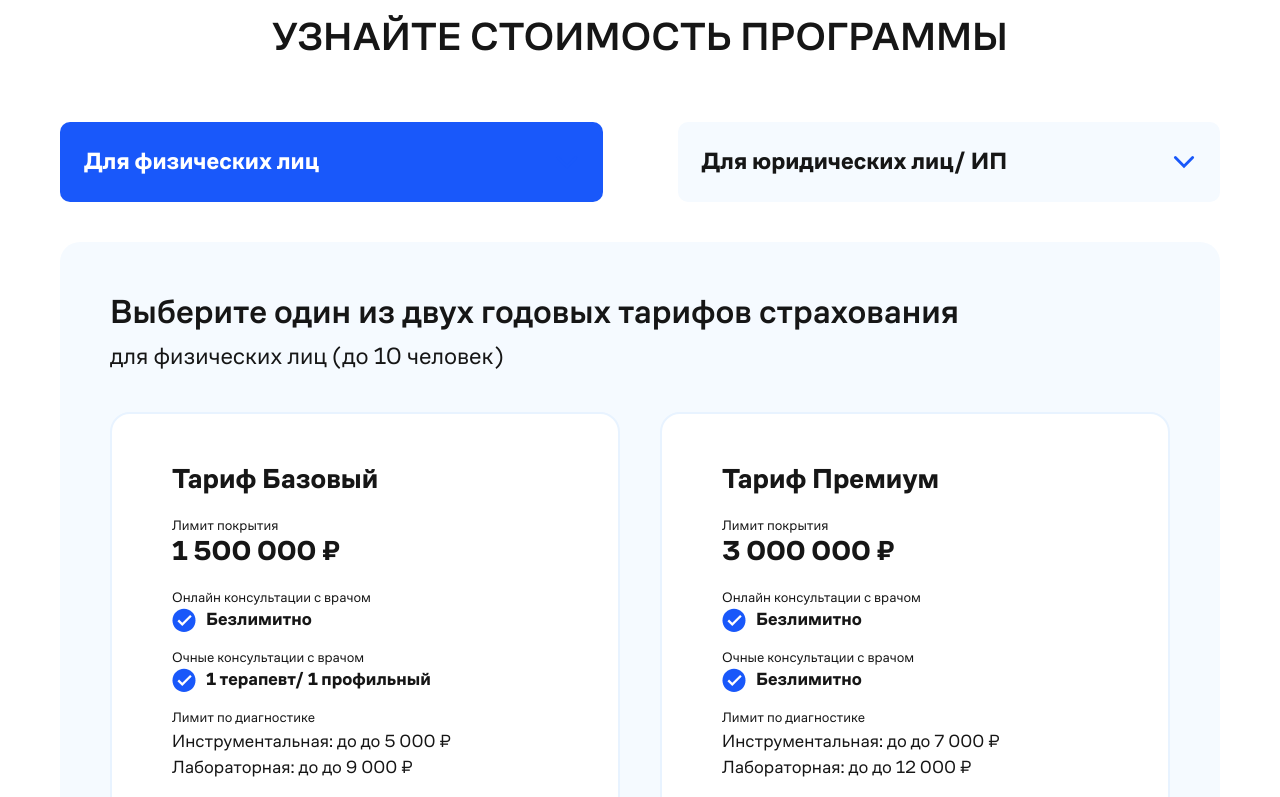
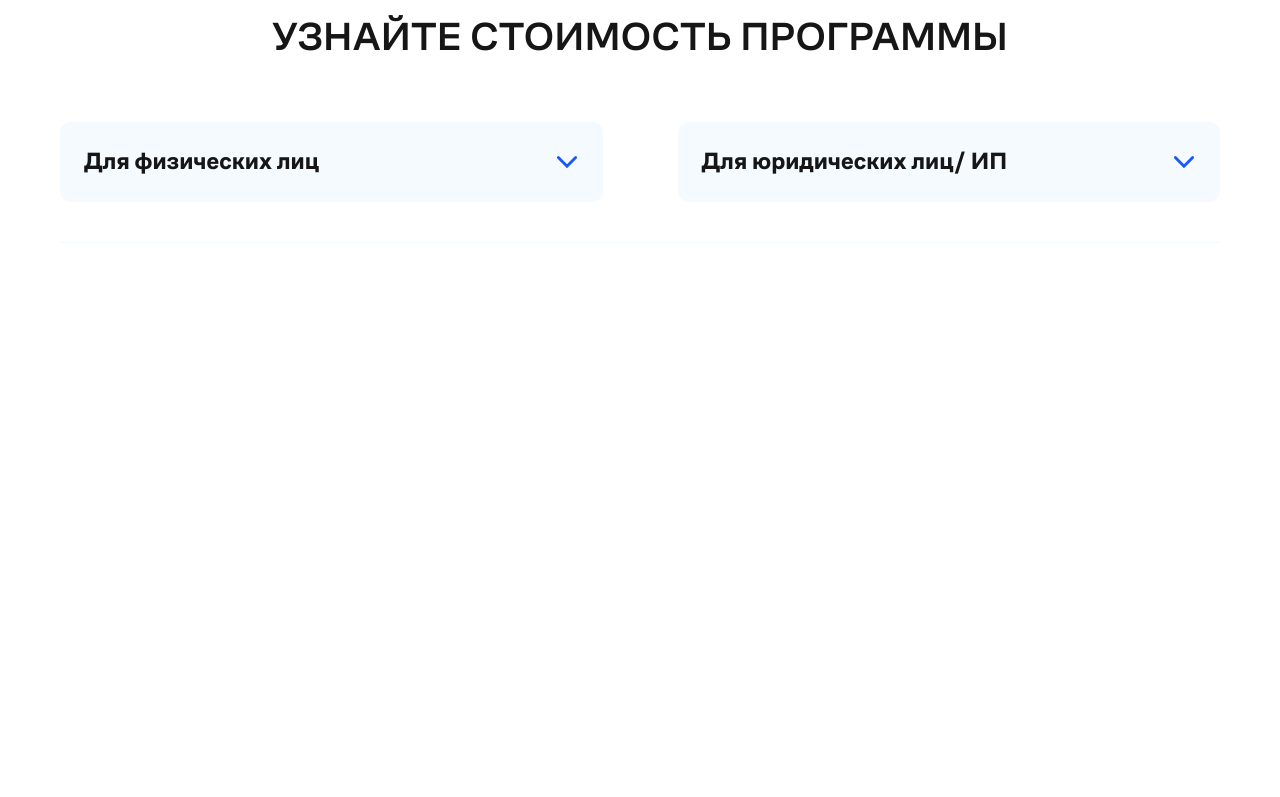
Before and after one commit to abrusdev/web-health-course, a Next.js app: page / in a window 1280 px wide. Shown: the part 2280-3077 px from the top of the page. After the commit the page ends 2523 px from the top, so only its background shows below. Built offline with nearby package versions, Linux system fonts and the light colour scheme.

Commit message:
add: some changes in tariff component

```diff
--- a/components/main-cost/index.jsx
+++ b/components/main-cost/index.jsx
@@ -4,12 +4,23 @@ import MainCostTab from "@/components/main-cost/tab.index";
 import { useState } from "react";
 import MainCostTariff from "@/components/main-cost/tariff";
 import data from "./data.json";
+import Link from "next/link";
 
 function MainCost() {
-  const [selectedTab, setSelectedTab] = useState(0);
+  const [selectedTab, setSelectedTab] = useState(-1);
 
   const handleTabSelect = (tab) => {
-    setSelectedTab(tab)
+    const isAlreadySelected = tab === selectedTab;
+
+    if (tab !== -1) {
+      setSelectedTab(-1);
+
+      setTimeout(() => {
+        setSelectedTab(isAlreadySelected ? -1 : tab)
+      }, 600);
+    } else {
+      setSelectedTab(isAlreadySelected ? -1 : tab)
+    }
   }
 
   return (
@@ -21,7 +32,7 @@ function MainCost() {
         <MainCostTab title='Для юридических лиц/ ИП' isActive={selectedTab === 1} onClick={() => handleTabSelect(1)} />
       </div>
 
-      {selectedTab !== -1 && <MainCostTariff tariff={data.tariffs[selectedTab]}/>}
+      <MainCostTariff tariff={data.tariffs[selectedTab] ?? data.tariffs[0]} isVisible={selectedTab !== -1} />
     </Container>
   )
 }
--- a/components/main-cost/index.module.css
+++ b/components/main-cost/index.module.css
@@ -4,6 +4,7 @@
     display: flex;
     flex-direction: column;
     align-items: center;
+    transition: 0.6s all;
 }
 
 .tabsContent {
--- a/components/main-cost/tab.index.jsx
+++ b/components/main-cost/tab.index.jsx
@@ -5,7 +5,7 @@ import Image from "next/image";
 function MainCostTab({ title, isActive, onClick }) {
 
   return (
-    <div className={cn(classes.content, isActive && classes.activeContent)}>
+    <div className={cn(classes.content, isActive && classes.activeContent)} onClick={onClick}>
       <p className={cn(classes.title, isActive && classes.activeTitle)}>{title}</p>
 
       <Image src="/icons/ic_pointer_bottom.svg" alt="bottom pointer" width={24} height={24} />
--- a/components/main-cost/tab.module.css
+++ b/components/main-cost/tab.module.css
@@ -1,4 +1,5 @@
 .content {
+    cursor: pointer;
     height: 80px;
 
     flex: 1;
--- a/components/main-cost/tariff.jsx
+++ b/components/main-cost/tariff.jsx
@@ -1,7 +1,8 @@
 import classes from "./tariff.module.css";
 import MainCostTariffItem from "@/components/main-cost/tariff-item";
+import { cn } from "@/utils";
 
-function MainCostTariff({ tariff }) {
+function MainCostTariff({ tariff, isVisible }) {
 
   const renderedItems = tariff.items.map((item) => {
     return (
@@ -10,7 +11,7 @@ function MainCostTariff({ tariff }) {
   })
 
   return (
-    <div className={classes.content}>
+    <div className={cn(classes.content, isVisible && classes.activeContent)}>
 
       <h3 className={classes.title}>{tariff.title}</h3>
 
--- a/components/main-cost/tariff.module.css
+++ b/components/main-cost/tariff.module.css
@@ -2,10 +2,21 @@
     margin-top: 40px;
     width: 100%;
 
-    padding: 50px;
+    height: 1px;
+    overflow: hidden;
+
+    padding: 0px;
 
     background: #F5FAFF;
     border-radius: 20px;
+
+    transition: all 0.6s;
+}
+
+.activeContent {
+    height: 900px;
+    padding: 50px;
+    transform: translateY(0px);
 }
 
 .title {
```
